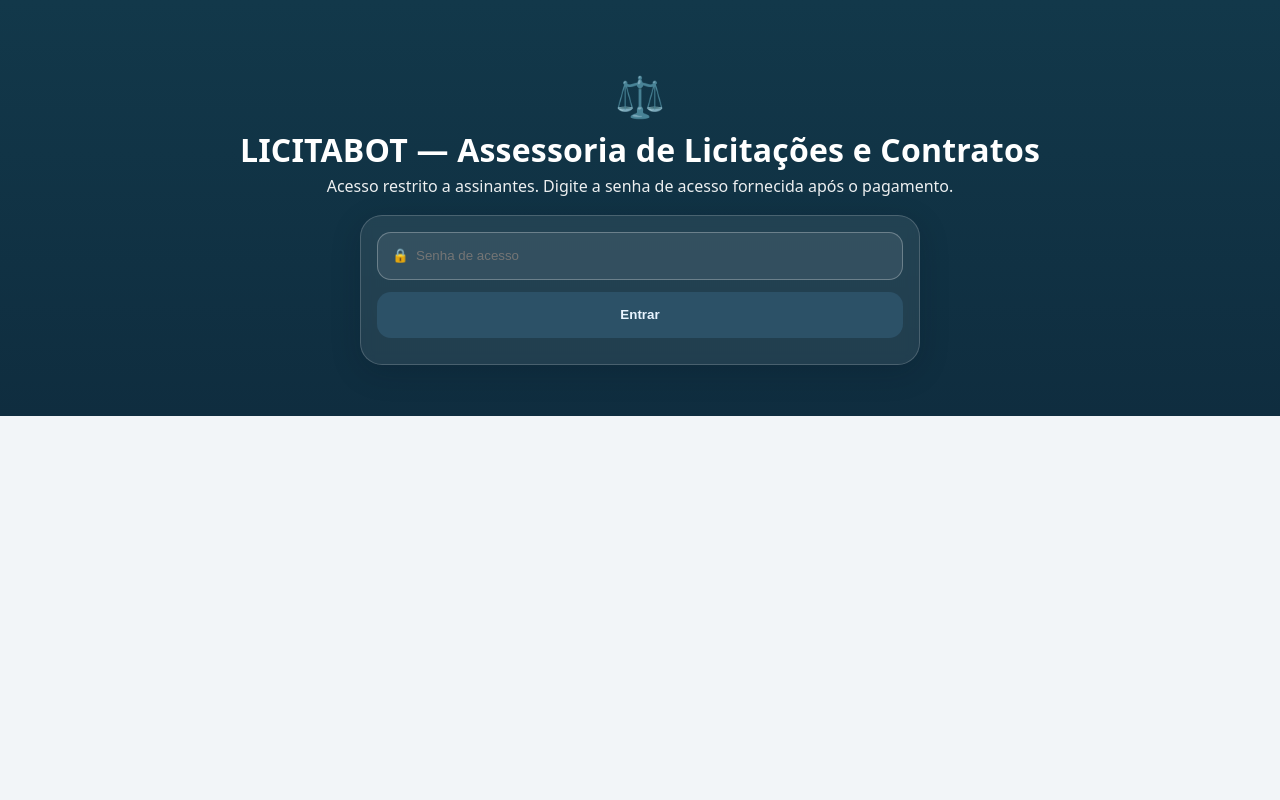
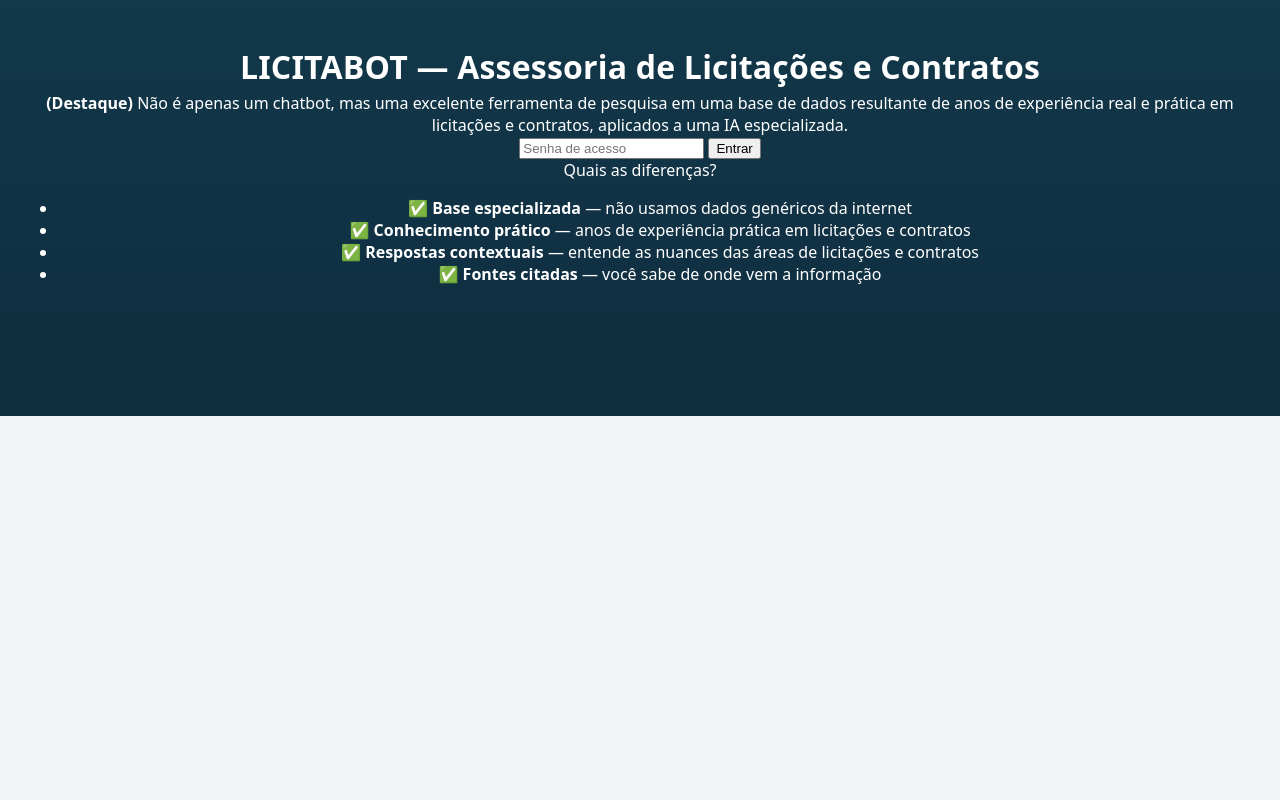
Before and after one commit to claudiorrlima1-1961/licitabot-cloud, a FastAPI app: page / in a window 1280 px wide. Run offline with FastAPI, Linux system fonts and the light colour scheme.

Commit message:
Update login.html

```diff
--- a/templates/login.html
+++ b/templates/login.html
@@ -2,52 +2,148 @@
 <html lang="pt-br">
 <head>
   <meta charset="utf-8" />
-  <meta name="viewport" content="width=device-width, initial-scale=1" />
-  <title>LICITABOT — Acesso</title>
-  <link rel="stylesheet" href="/static/style.css?v=3" />
+  <meta name="viewport" content="width=device-width,initial-scale=1" />
+  <title>LICITABOT — Acesso & Chat</title>
+  <!-- v=16 força o navegador a baixar o CSS novo -->
+  <link rel="stylesheet" href="/static/style.css?v=16" />
 </head>
-<body>
-  <div class="wrap">
-    <header class="hero">
-      <div style="font-size:40px;opacity:.95">⚖️</div>
+<body class="layout">
+  <div class="shell">
+    <!-- CABEÇALHO + LOGIN -->
+    <header class="hero" id="login-area">
       <h1>LICITABOT — Assessoria de Licitações e Contratos</h1>
-      <p>Acesso restrito a assinantes. Digite a senha de acesso fornecida após o pagamento.</p>
 
-      <div class="card">
-        <form id="login-form">
-          <input id="pwd" class="input" type="password" placeholder="🔒  Senha de acesso" autocomplete="current-password" />
-          <button id="go" class="btn" type="submit">Entrar</button>
+      <!-- Destaque acima da senha -->
+      <div class="highlight">
+        <strong>(Destaque)</strong> Não é apenas um chatbot, mas uma excelente ferramenta de pesquisa em uma base de dados resultante de anos de experiência real e prática em licitações e contratos, aplicados a uma IA especializada.
+      </div>
+
+      <div class="login-card">
+        <form id="login-form" class="login-form">
+          <input id="pwd" class="input-lg" type="password" placeholder="Senha de acesso" autocomplete="current-password" />
+          <button id="go" class="btn-lg" type="submit">Entrar</button>
         </form>
-        <div id="msg" style="margin-top:10px;opacity:.9"></div>
+        <div id="msg" class="msg"></div>
+
+        <!-- Quais as diferenças -->
+        <div class="benefits">
+          <div class="benefits-title">Quais as diferenças?</div>
+          <ul class="benefits-list">
+            <li>✅ <b>Base especializada</b> — não usamos dados genéricos da internet</li>
+            <li>✅ <b>Conhecimento prático</b> — anos de experiência prática em licitações e contratos</li>
+            <li>✅ <b>Respostas contextuais</b> — entende as nuances das áreas de licitações e contratos</li>
+            <li>✅ <b>Fontes citadas</b> — você sabe de onde vem a informação</li>
+          </ul>
+        </div>
       </div>
     </header>
+
+    <!-- CHAT (inicia oculto; input desabilitado até login OK) -->
+    <section class="chat-panel" id="chat-area" hidden>
+      <div class="chat-head">
+        <h2>LICITABOT — Licitações & Contratos</h2>
+        <p class="sub">
+          <b>Faça perguntas específicas sobre licitações e contratos</b><br>
+          <span class="sub-note">Experimente a diferença de uma IA treinada exclusivamente com documentos da área, não com conteúdo genérico.</span>
+        </p>
+      </div>
+
+      <!-- Janela de mensagens (vazia até o usuário perguntar) -->
+      <div id="chat" class="chat-box"></div>
+
+      <!-- Barra de pergunta (fica visível e “colada” ao fim do painel) -->
+      <div class="ask-row">
+        <input id="q" class="ask-lg" placeholder="Digite aqui a sua pergunta..." disabled />
+        <button id="send" class="btn-primary-lg" disabled>Perguntar</button>
+      </div>
+
+      <!-- Rodapé -->
+      <p class="legal">
+        Isto não substitui consulta/parecer jurídico formal.<br>
+        O assistivo usa base especializada refinada por anos de trabalho prático na área por Cláudio Lima — respostas mais precisas que IAs genéricas.
+      </p>
+    </section>
   </div>
 
   <script>
-  (function(){
-    const form = document.getElementById('login-form');
-    const pwd  = document.getElementById('pwd');
-    const msg  = document.getElementById('msg');
+    // ===== LOGIN =====
+    const form     = document.getElementById('login-form');
+    const pwdInput = document.getElementById('pwd');
+    const msgLogin = document.getElementById('msg');
+    const chatArea = document.getElementById('chat-area');
+    const qInput   = document.getElementById('q');
+    const btnSend  = document.getElementById('send');
 
-    async function doLogin(e){
+    form.addEventListener('submit', async (e) => {
       e.preventDefault();
-      msg.textContent = '';
-      const password = (pwd.value || '').trim();
-      if(!password){ msg.textContent='Digite a senha.'; return; }
+      msgLogin.textContent = '';
+      const password = (pwdInput.value || '').trim();
+      if(!password){ msgLogin.textContent = 'Digite a senha.'; return; }
 
-      const r = await fetch('/login',{
+      const r = await fetch('/login', {
         method:'POST',
         headers:{'Content-Type':'application/json'},
-        body:JSON.stringify({password})
+        body: JSON.stringify({ password })
       });
       const d = await r.json();
-      if(!r.ok){ msg.textContent = d?.error || 'Senha incorreta.'; return; }
-      // sucesso → vai para o chat
-      window.location.href = '/chat';
+      if(!r.ok){ msgLogin.textContent = d?.error || 'Senha incorreta.'; return; }
+
+      // Sucesso: mostra o chat e libera os campos
+      chatArea.hidden = false;
+      document.querySelector('.hero').classList.add('hero-compact');
+
+      qInput.removeAttribute('disabled');
+      btnSend.removeAttribute('disabled');
+
+      // foco e rolagem até o campo de pergunta
+      qInput.focus();
+      document.querySelector('.ask-row').scrollIntoView({ behavior: 'smooth', block: 'end' });
+
+      // limpa a senha do campo
+      pwdInput.value = '';
+    });
+
+    // ===== CHAT =====
+    const chat = document.getElementById('chat');
+
+    function addBlock(label, html, role){
+      const el = document.createElement('div');
+      el.className = 'msg-block' + (role==='user' ? ' user' : '');
+      el.innerHTML = `<div class="msg-label">${label}:</div><div>${html}</div>`;
+      chat.appendChild(el);
+      chat.scrollTop = chat.scrollHeight;
+      return el;
     }
 
-    form.addEventListener('submit', doLogin);
-  })();
+    async function ask(){
+      const question = (qInput.value || '').trim();
+      if(!question) return;
+
+      // Mostra pergunta do usuário
+      addBlock('Usuário', question, 'user');
+      qInput.value = '';
+
+      // Placeholder do bot enquanto processa
+      const thinking = addBlock('Licitabot', '...', 'bot');
+
+      try{
+        const r = await fetch('/ask', {
+          method:'POST',
+          headers:{'Content-Type':'application/json'},
+          body: JSON.stringify({question})
+        });
+        const d = await r.json();
+        const reply = d?.answer || 'Sem resposta.';
+        thinking.innerHTML =
+          `<div class="msg-label">Licitabot:</div><div>${reply}</div>`;
+      }catch(e){
+        thinking.innerHTML =
+          `<div class="msg-label">Licitabot:</div><div>Erro ao processar sua pergunta.</div>`;
+      }
+    }
+
+    btnSend.onclick = ask;
+    qInput.addEventListener('keydown', e => { if(!qInput.disabled && e.key==='Enter') ask(); });
   </script>
 </body>
 </html>
```
